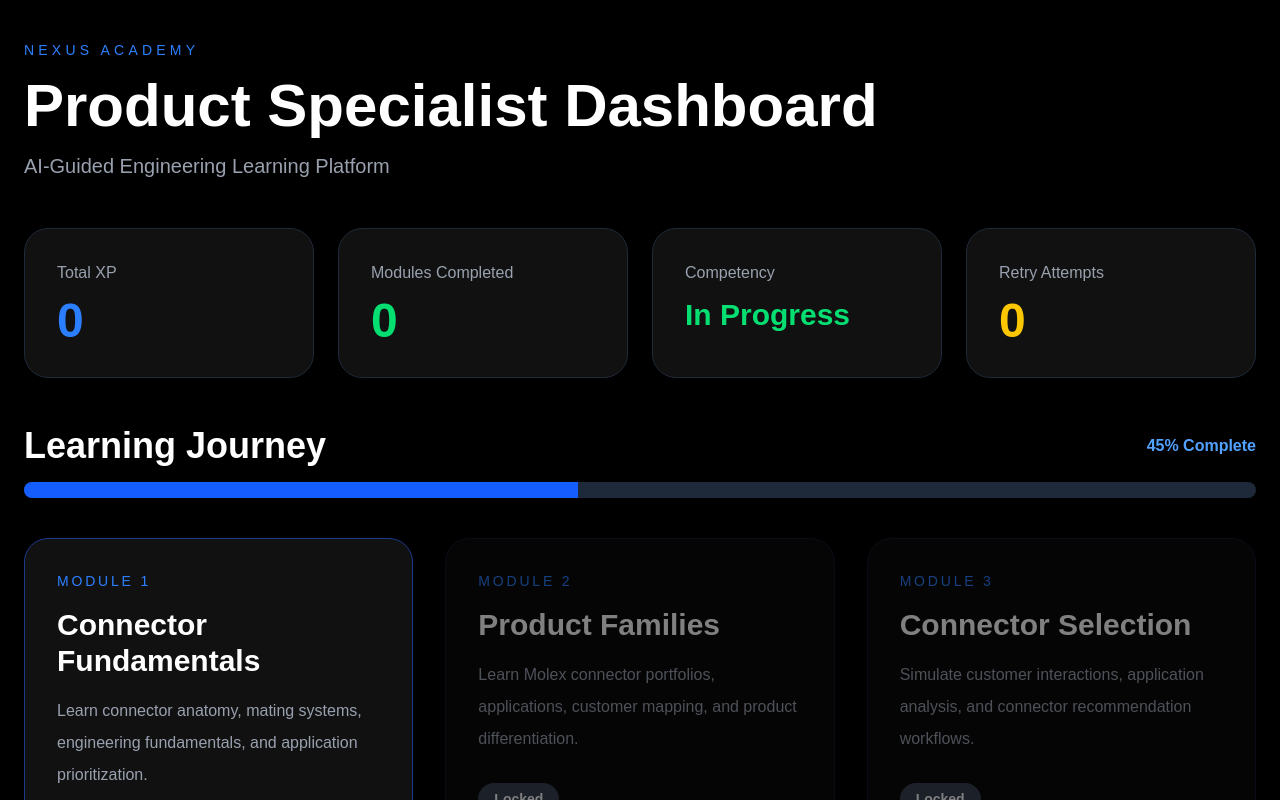
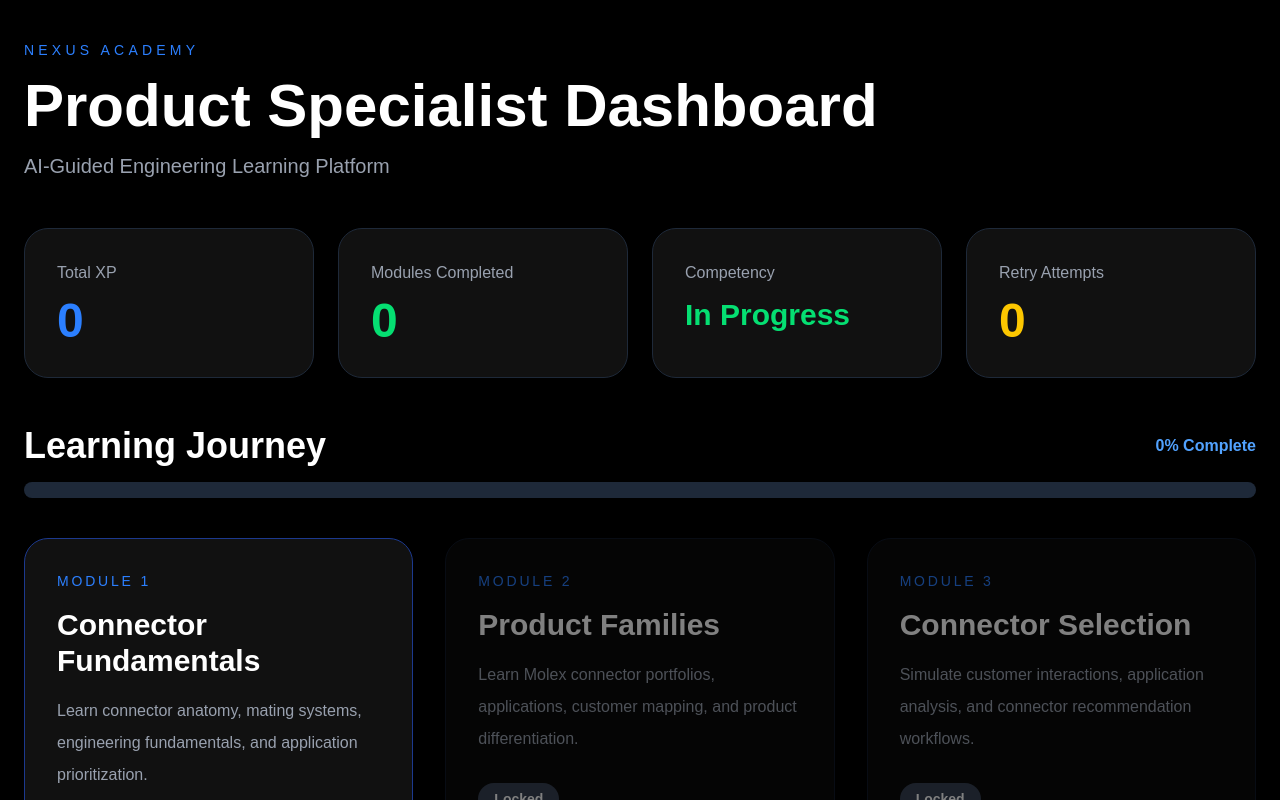
Before and after one commit to vishalawati08/nexus-academy-vishal, a Next.js app: page /dashboard in a window 1280 px wide. Shown: the top 800 px of the page. Built offline with nearby package versions, Linux system fonts and the light colour scheme.

Commit message:
Update page.tsx

```diff
--- a/src/app/dashboard/page.tsx
+++ b/src/app/dashboard/page.tsx
@@ -9,9 +9,19 @@ export default function DashboardPage() {
 
   const [completed, setCompleted] = useState(false);
 
-  const [competency, setCompetency] = useState("In Progress");
+  const [competency, setCompetency] =
+    useState("In Progress");
 
-  const [retryCount, setRetryCount] = useState(0);
+  const [retryCount, setRetryCount] =
+    useState(0);
+
+  const [modulesCompleted, setModulesCompleted] =
+    useState(0);
+
+  const totalModules = 3;
+
+  const overallProgress =
+    (modulesCompleted / totalModules) * 100;
 
   useEffect(() => {
 
@@ -27,11 +37,18 @@ export default function DashboardPage() {
       "connectorFundamentalsCompetency"
     );
 
+    const storedXP =
+      localStorage.getItem("nexusTotalXP");
+
+    if (storedXP) {
+
+      setXp(Number(storedXP));
+
+    }
+
     if (progressData) {
 
       const parsed = JSON.parse(progressData);
-
-      setXp(parsed.xp || 0);
 
       setRetryCount(parsed.retryCount || 0);
 
@@ -40,6 +57,8 @@ export default function DashboardPage() {
     if (completedStatus === "true") {
 
       setCompleted(true);
+
+      setModulesCompleted(1);
 
     }
 
@@ -50,8 +69,6 @@ export default function DashboardPage() {
     }
 
   }, []);
-
-  const overallProgress = completed ? 100 : 45;
 
   return (
 
@@ -104,7 +121,7 @@ export default function DashboardPage() {
             </p>
 
             <h2 className="text-5xl font-bold text-green-400">
-              {completed ? "1" : "0"}
+              {modulesCompleted}
             </h2>
 
           </div>
@@ -150,7 +167,7 @@ export default function DashboardPage() {
             </h2>
 
             <p className="text-blue-400 font-semibold">
-              {overallProgress}% Complete
+              {Math.round(overallProgress)}% Complete
             </p>
 
           </div>
```
